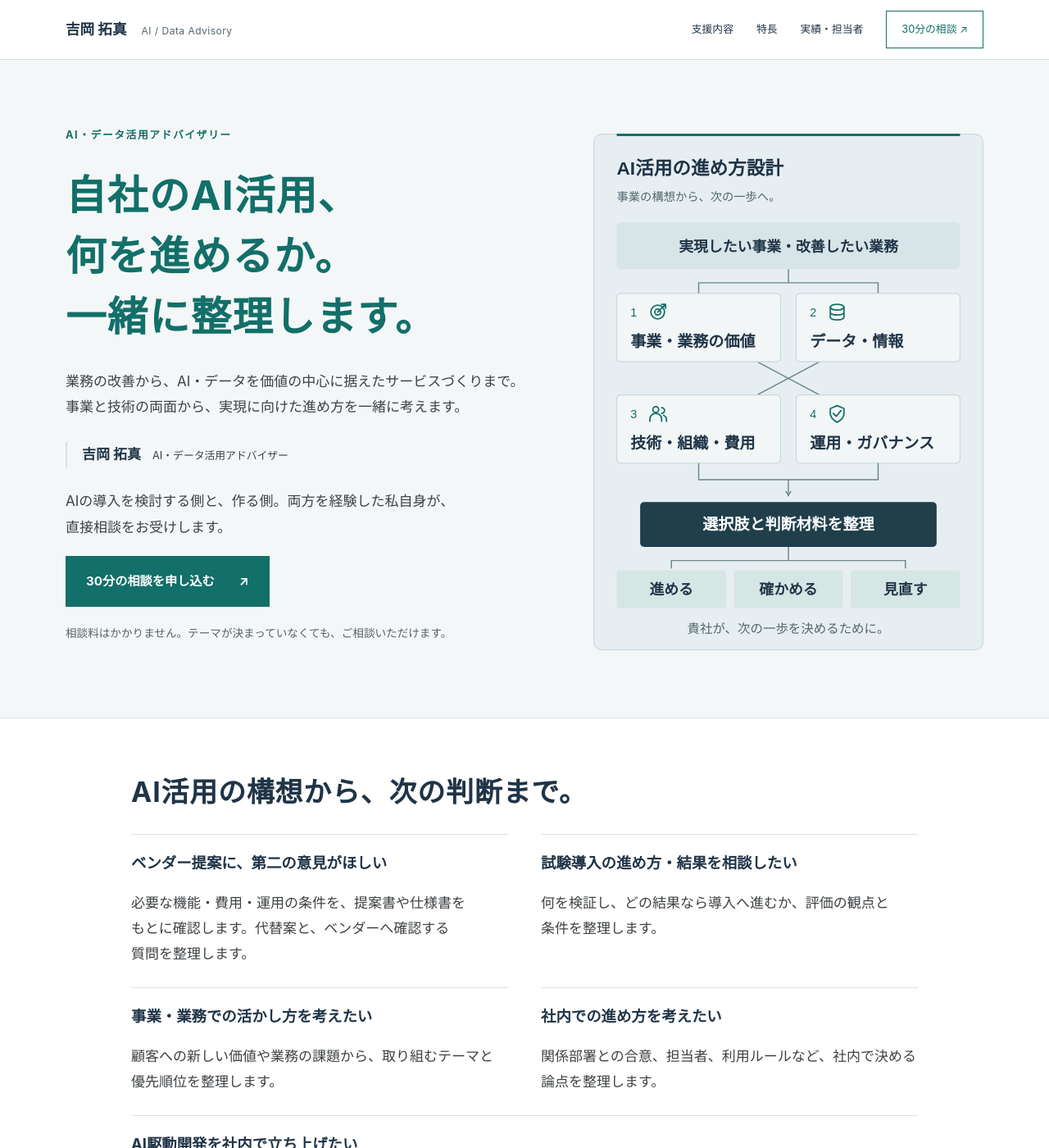
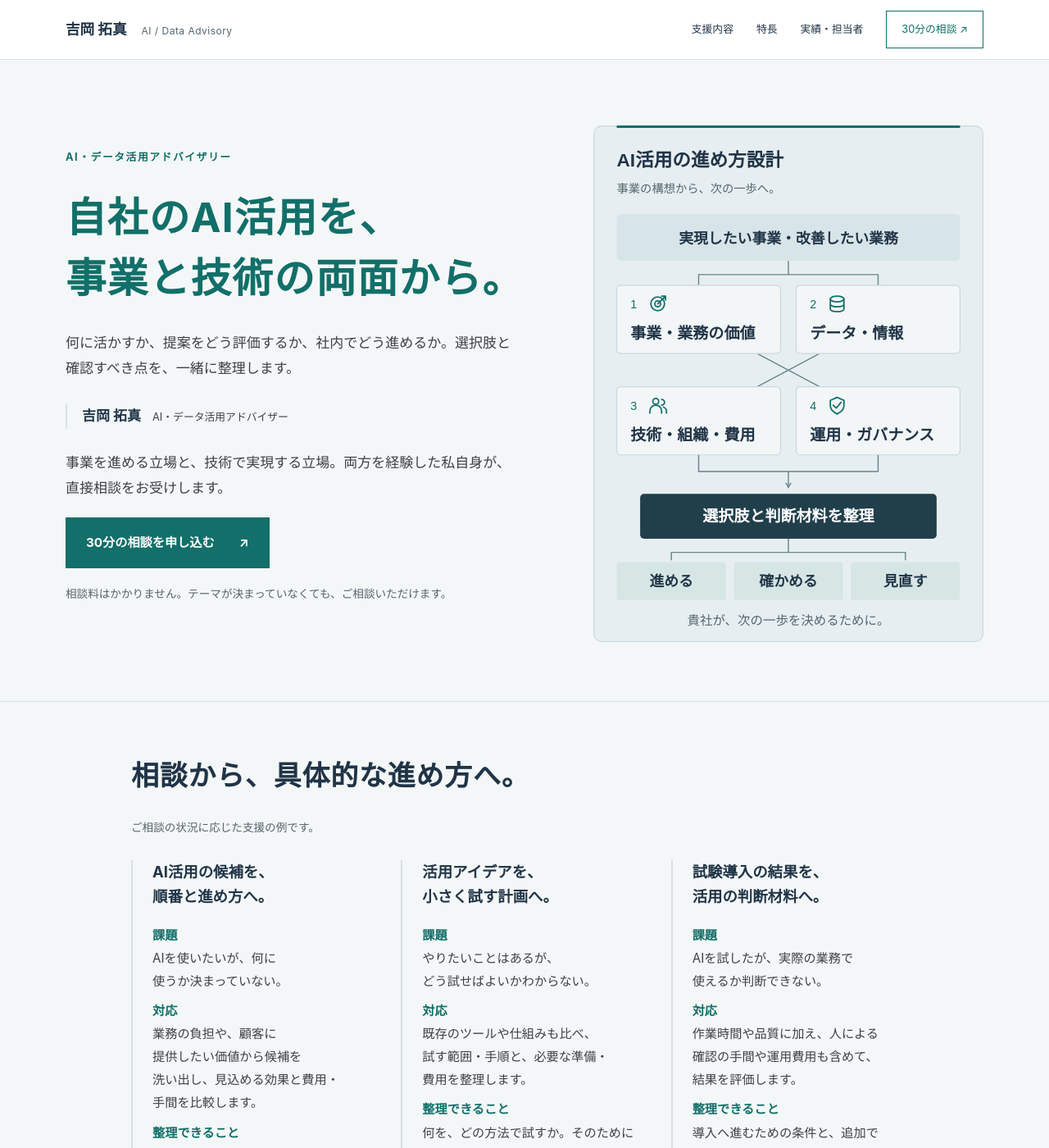
Before and after one commit to daikichidaze/resume_jp, a Jekyll site: the page built from advisory/index.md, in a window 1280 px wide and 1400 px high. Shown: the whole window at 82% size. Built offline with Jekyll 4.4.1, drawn with Linux system fonts in a browser that asks for light colours; some of the changed text lies outside the part shown.

Commit message:
advisory: clarify service copy and move support examples forward

```diff
--- a/advisory/index.md
+++ b/advisory/index.md
@@ -9,28 +9,45 @@ contact_url: "https://docs.google.com/forms/d/e/1FAIpQLScqiU0Ek-vQhfPMy_vLG5-apx
 
 <section id="hero" class="hero" aria-labelledby="hero-title"><div class="container hero-grid"><div>
 <p class="eyebrow">AI・データ活用アドバイザリー</p>
-<h1 id="hero-title"><span class="nw">自社のAI活用、</span><span class="nw">何を進めるか。</span><span class="nw">一緒に整理します。</span></h1>
-<p>業務の改善から、AI・データを価値の中心に据えたサービスづくりまで。事業と技術の両面から、実現に向けた進め方を一緒に考えます。</p>
+<h1 id="hero-title"><span class="nw">自社のAI活用を、</span><span class="nw">事業と技術の両面から。</span></h1>
+<p>何に活かすか、提案をどう評価するか、社内でどう進めるか。選択肢と確認すべき点を、一緒に整理します。</p>
 <p class="hero-person"><strong>吉岡 拓真</strong><span>AI・データ活用アドバイザー</span></p>
-<p>AIの導入を検討する側と、作る側。両方を経験した私自身が、直接相談をお受けします。</p>
+<p>事業を進める立場と、技術で実現する立場。両方を経験した私自身が、直接相談をお受けします。</p>
 <p>{% if page.contact_url and page.contact_url != '' %}<a class="button" href="{{ page.contact_url }}" target="_blank" rel="noopener">30分の相談を申し込む<span aria-hidden="true">↗</span></a>{% else %}<a class="button" href="#consultation">30分の相談を申し込む</a>{% endif %}</p>
 <p class="small">相談料はかかりません。テーマが決まっていなくても、ご相談いただけます。</p>
 </div>
   <img class="hero-diagram" src="{{ '/assets/images/advisory-decision-design.svg' | relative_url }}" width="400" height="530" alt="AI活用の進め方設計。実現したい事業・改善したい業務を、事業・業務の価値、データ・情報、技術・組織・費用、運用・ガバナンスの4つの視点で検討。選択肢と判断材料を整理し、貴社が進める・確かめる・見直すの方針を決めます。">
 </div></section>
+<section id="examples" class="section tinted" aria-labelledby="examples-title"><div class="container compact-content">
+<h2 id="examples-title">相談から、具体的な進め方へ。</h2>
+<p class="small">ご相談の状況に応じた支援の例です。</p>
+<div class="case-grid case-grid-three">
+<article><h3>AI活用の候補を、順番と進め方へ。</h3>
+<p><b>課題</b> AIを使いたいが、何に使うか決まっていない。</p>
+<p><b>対応</b> 業務の負担や、顧客に提供したい価値から候補を洗い出し、見込める効果と費用・手間を比較します。</p>
+<p><b>整理できること</b> 優先して試すテーマと取り組む順番、着手前に確かめる点。</p></article>
+<article><h3>活用アイデアを、小さく試す計画へ。</h3>
+<p><b>課題</b> やりたいことはあるが、どう試せばよいかわからない。</p>
+<p><b>対応</b> 既存のツールや仕組みも比べ、試す範囲・手順と、必要な準備・費用を整理します。</p>
+<p><b>整理できること</b> 何を、どの方法で試すか。そのために必要な準備。</p></article>
+<article><h3>試験導入の結果を、活用の判断材料へ。</h3>
+<p><b>課題</b> AIを試したが、実際の業務で使えるか判断できない。</p>
+<p><b>対応</b> 作業時間や品質に加え、人による確認の手間や運用費用も含めて、結果を評価します。</p>
+<p><b>整理できること</b> 導入へ進むための条件と、追加で確かめる点。</p></article>
+</div></div></section>
 <section id="services" class="section" aria-labelledby="services-title"><div class="container compact-content">
 <h2 id="services-title">AI活用の構想から、次の判断まで。</h2>
-<div class="service-grid"><article class="service-item"><h3>ベンダー提案に、第二の意見がほしい</h3><p>必要な機能・費用・運用の条件を、提案書や仕様書をもとに確認します。代替案と、ベンダーへ確認する質問を整理します。</p></article>
-<article class="service-item"><h3>試験導入の進め方・結果を相談したい</h3><p>何を検証し、どの結果なら導入へ進むか、評価の観点と条件を整理します。</p></article>
-<article class="service-item"><h3>事業・業務での活かし方を考えたい</h3><p>顧客への新しい価値や業務の課題から、取り組むテーマと優先順位を整理します。</p></article>
-<article class="service-item"><h3>社内での進め方を考えたい</h3><p>関係部署との合意、担当者、利用ルールなど、社内で決める論点を整理します。</p></article>
-<article class="service-item service-development"><h3>AI駆動開発を社内で立ち上げたい</h3><p>試す対象と開発手順、レビュー・テストの確認基準を整理し、小さく始める計画づくりを支援します。</p></article></div>
+<div class="service-grid"><article class="service-item"><h3>事業・業務での活かし方を考えたい</h3><p>顧客への新しい価値や業務の課題から、取り組むテーマと優先順位を整理します。</p></article>
+<article class="service-item"><h3>成果につながる進め方を考えたい</h3><p>目指す業務改善やサービスの価値から逆算し、取り組む順番と各段階の確認事項を整理。実現に向けた進め方をご提案します。</p></article>
+<article class="service-item"><h3>試験導入の進め方・結果を相談したい</h3><p>何を検証し、どのような結果なら導入へ進むか、検証項目と評価基準を整理します。ツール選びもご相談いただけます。</p></article>
+<article class="service-item"><h3>ベンダー提案に、第二の意見がほしい</h3><p>必要な機能・費用・運用の条件を、提案書や仕様書をもとに確認します。代替案と、ベンダーへ確認する質問を整理します。</p></article>
+<article class="service-item service-development"><h3>AI駆動開発を社内で立ち上げたい</h3><p>AI開発ツールの公式ガイドや実践例を踏まえ、試す対象・開発手順・レビューとテストの基準を整理。小さく始める計画をご提案します。</p></article></div>
 </div></section>
 <section id="difference" class="section tinted" aria-labelledby="difference-title"><div class="container compact-content">
-<h2 id="difference-title">作る側と、<span class="nw">事業を運営する側</span>。両方の目で確かめます。</h2>
-<div class="reason-grid"><article class="service-item"><h3>提案を、仕様の段階まで読みます。</h3><p>AIと協働して評価・診断ツールを開発し、仕様レビューからテストまでの手順を整えています。この実践を提案の確認に活かします。</p></article>
-<article class="service-item"><h3>採算と運用を、当事者の目で。</h3><p>AI関連事業の商品設計から運用までを担い、海外で新規事業部門を立ち上げました。<span class="nw">事業として</span>続くかも一緒に考えます。</p></article>
-<article class="service-item"><h3>生成AI以外も、公平に比べます。</h3><p>数理最適化の経験から、生成AIが最適とは限らないと考えます。既存の仕組みやルールで足りる場合は、そちらをご提案します。</p></article></div>
+<h2 id="difference-title">事業と技術、両方の視点で確かめます。</h2>
+<div class="reason-grid"><article class="service-item"><h3>提案を、技術仕様まで評価します。</h3><p>AIと協働して評価・診断ツールを開発し、仕様レビューからテストまでの手順を整えています。この実践を提案の確認に活かします。</p></article>
+<article class="service-item"><h3>採算と運用を、当事者の目で。</h3><p>AI活用を支援するサービスの設計から運用までを担い、海外で新規事業部門を立ち上げました。<span class="nw">事業として</span>続くかも一緒に考えます。</p></article>
+<article class="service-item"><h3>生成AI以外も、公平に比べます。</h3><p>生成AIの普及以前からのデータ活用・開発経験をもとに、生成AI以外の方法も比較します。既存の仕組みやルールに基づく処理で足りる場合は、そちらをご提案します。</p></article></div>
 </div></section>
 <section id="approach" class="section" aria-labelledby="approach-title"><div class="container compact-content">
 <p class="eyebrow">AI活用の進め方設計</p>
@@ -39,10 +56,9 @@ contact_url: "https://docs.google.com/forms/d/e/1FAIpQLScqiU0Ek-vQhfPMy_vLG5-apx
 <article class="axis"><h3>データ・情報</h3><p>必要な情報が揃い、使ってよいか。</p></article>
 <article class="axis"><h3>技術・組織・費用</h3><p>必要な技術・体制を用意でき、部署間の調整や費用の負担は見合うか。</p></article>
 <article class="axis"><h3>運用・ガバナンス</h3><p>責任・利用ルール・問題への対応をどう定め、見直すか。</p></article></div>
-<p class="approach-summary">4つの視点で選択肢と確認事項を整理し、効果と部署間の調整負担を比べて、取り組む順番を決めます。</p>
+<p class="approach-summary">4つの視点で選択肢と確認事項を整理し、効果と部署間の調整負担を比べて、取り組む順番・方法を決めます。</p>
 <div class="decisions"><div><strong>導入に進む</strong></div><div><strong>小さく確かめる</strong></div><div><strong>見直す・見送る</strong></div></div>
-<p>特定の製品を前提にせず、既存の仕組みも比べます。条件が整うまでは、確認と準備を先に進めます。</p>
-<p>判断材料は吉岡が整理し、最終的な方針は貴社が決めます。導入後も相談できます。</p>
+<p>特定の製品を前提にせず、既存の仕組みも比べます。条件が整うまでは、確認と準備を先に進めます。判断材料は吉岡が整理し、最終的な方針は貴社が決めます。導入後も相談できます。</p>
 </div></section>
 <section id="advisor" class="section tinted" aria-labelledby="advisor-title"><div class="container compact-content">
 <h2 id="advisor-title">相談もレビューも、吉岡拓真が継続して担当します。</h2>
@@ -50,30 +66,17 @@ contact_url: "https://docs.google.com/forms/d/e/1FAIpQLScqiU0Ek-vQhfPMy_vLG5-apx
 <img class="advisor-portrait" src="{{ '/assets/images/advisor-portrait.png' | relative_url }}" width="1254" height="1254" alt="吉岡拓真のプロフィール写真" loading="lazy" decoding="async">
 <div class="advisor-bio">
 <p class="hero-person"><strong>吉岡 拓真</strong><span>AI・データ活用アドバイザー</span></p>
-<p>構造計画研究所で数理最適化、豊田通商システムズのタイ法人で新規事業・DX推進を経験。現在はAI TrainingでAI研修・導入支援事業を企画・推進し、AI評価・診断ツールや教材も自ら開発しています。</p>
+<p>構造計画研究所で数理最適化を用いたシステム開発を担当し、豊田通商システムズのタイ法人では新規事業部門を立ち上げ、DXを推進。現在はAI TrainingでAI研修・導入支援事業を企画・推進し、AI評価・診断ツールや教材も自ら開発しています。</p>
 <p>タイ・バンコクを拠点に支援しています。</p>
 <p><a href="{{ '/' | relative_url }}">スキル・経歴を詳しく見る</a></p>
 </div></div>
-<p class="small">関連プロジェクトで担当した支援・開発の例です。詳細は<a href="{{ '/' | relative_url }}">経歴ページ</a>に掲載しています。</p>
-<div class="case-grid case-grid-three"><article><h3>AI活用の候補を、順番と進め方へ。</h3><p><b>課題</b> 対象業務も優先順位も未定。</p><p><b>対応</b> 多数の候補を、効果と<span class="nw">関係部署</span>の調整負担で比較。</p><p><b>結果</b> 優先テーマを合意。仕様レビューから運用開始まで継続支援。</p></article>
-<article><h3>現場の相談を、実行につなぐ体制へ。</h3><p><b>課題</b> 相談を実行へつなぐ型がない。</p><p><b>対応</b> 相談内容に応じた支援メニューと進め方を整備。</p><p><b>結果</b> 関係者と継続して推進する体制を構築。</p></article>
-<article><h3>AI採点のぶれを、検証して抑える仕組みへ。</h3><p><b>課題</b> 採点のぶれや情報の漏れなど、信頼性の不安。</p><p><b>対応</b> LLMが相手役と採点を担う評価ツールを設計・実装し、実データで検証。</p><p><b>結果</b> 構造を見直して採点のぶれを抑え、本番環境で試行。</p></article></div>
 <h3>執筆・メディア掲載</h3>
 <ul><li><a href="https://data.wingarc.com/all_about_data-learning-bibliography03-48477">システム構築に関する執筆記事</a>（<span class="nw">データのじかん</span>、2022年）</li><li><a href="https://data.wingarc.com/all_about_data-learning-guild-48314">データラーニングギルドの座談会</a>（<span class="nw">データのじかん</span>、2022年）</li></ul>
-</div></section>
-<section id="engagement" class="section" aria-labelledby="engagement-title"><div class="container compact-content">
-<h2 id="engagement-title">必要な支援と条件を、一緒に決めます。</h2>
-<ol class="start-steps"><li><h3>相談する</h3><p>状況と実現したいことを共有。</p></li>
-<li><h3>提案を受ける</h3><p>支援の範囲・頻度・期間・体制・費用を確認。</p></li>
-<li><h3>合意して始める</h3><p>役割分担を決め、合意した範囲から開始。</p></li></ol>
-<p>相談と提案・企画レビューが中心です。<span class="nw">検証・開発・導入は、</span>範囲と体制を別途相談します。</p>
-<p>費用は、相談の頻度とレビュー資料の量で決まります。ご契約は、吉岡個人との業務委託契約が基本です。</p>
-<dl class="fit"><div><dt>向いている相談</dt><dd>何を進めるかの整理、提案や仕様の確認、検証の設計、社内の進め方。</dd></div>
-<div><dt>向いていない相談</dt><dd>ツールの操作講習だけのご依頼、開発の一括委託、補助金・助成金の申請代行。</dd></div></dl>
 </div></section>
 <section id="consultation" class="section contact" aria-labelledby="consultation-title"><div class="container compact-content">
 <h2 id="consultation-title">いま迷っていることから、お聞かせください。</h2>
 <p>30分のオンライン相談で、現在の状況と検討したいことを伺い、相談の論点と合う支援を一緒に整理します。</p>
+<p>ご相談内容をもとに、支援の範囲・進め方・費用をご提案します。</p>
 {% if page.contact_url and page.contact_url != '' %}
 <a class="button" href="{{ page.contact_url }}" target="_blank" rel="noopener">30分の相談を申し込む<span aria-hidden="true">↗</span></a>
 <p class="small hero-note">相談料はかかりません。申込みフォームが新しいタブで開きます。</p>
--- a/assets/css/advisory.scss
+++ b/assets/css/advisory.scss
@@ -91,6 +91,8 @@ h1 span { color: $accent; }
 .case-grid-three p { display: grid; grid-template-columns: 3em minmax(0, 1fr); gap: 0 8px; margin-bottom: 8px; }
 .case-grid-three article p:last-child { margin-bottom: 0; }
 .case-grid-three b { color: $accent; font-weight: 700; }
+#examples .case-grid-three p { display: block; }
+#examples .case-grid-three b { display: block; }
 .start-steps { list-style: none; padding: 0; counter-reset: step; margin-block: 32px; display: grid; grid-template-columns: repeat(3, 1fr); gap: 28px; }
 .start-steps li { counter-increment: step; padding: 44px 0 20px; position: relative; border-top: 1px solid $line; }
 .start-steps li::before { content: "0" counter(step); position: absolute; left: 0; top: 12px; color: $accent; }
```
